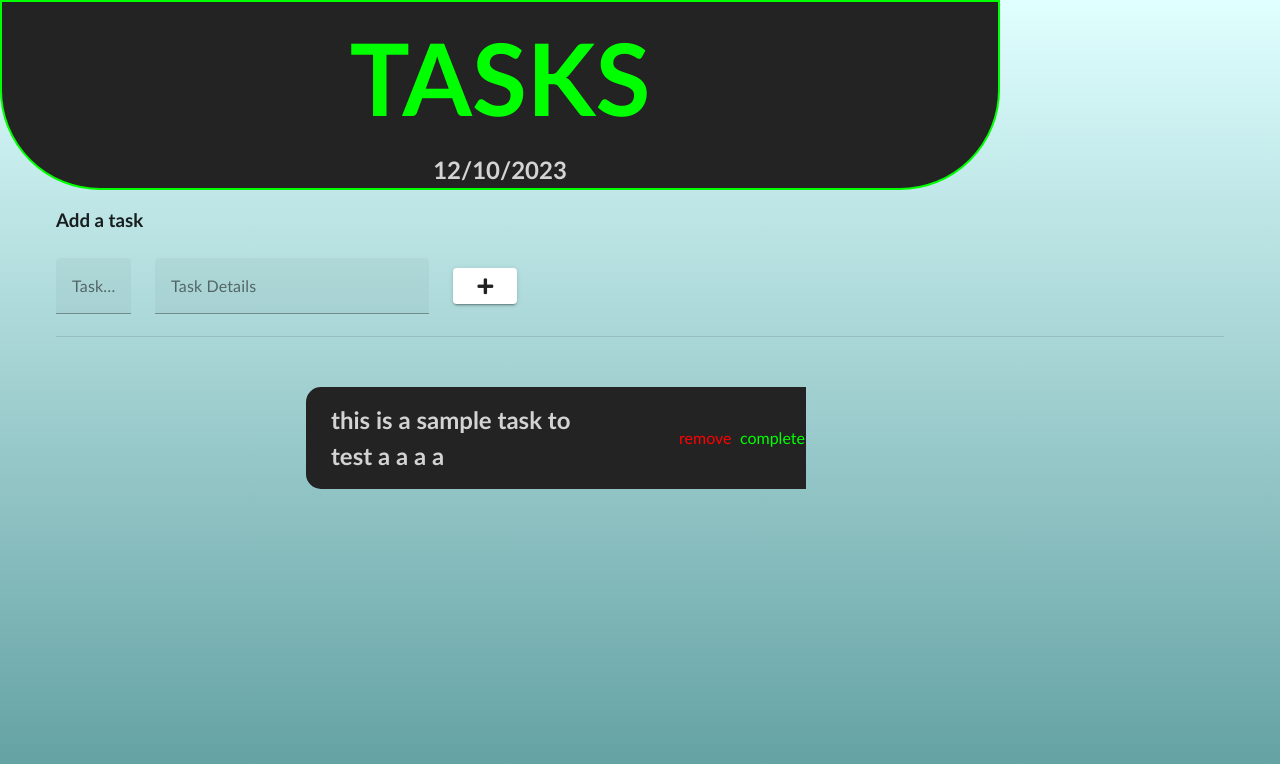
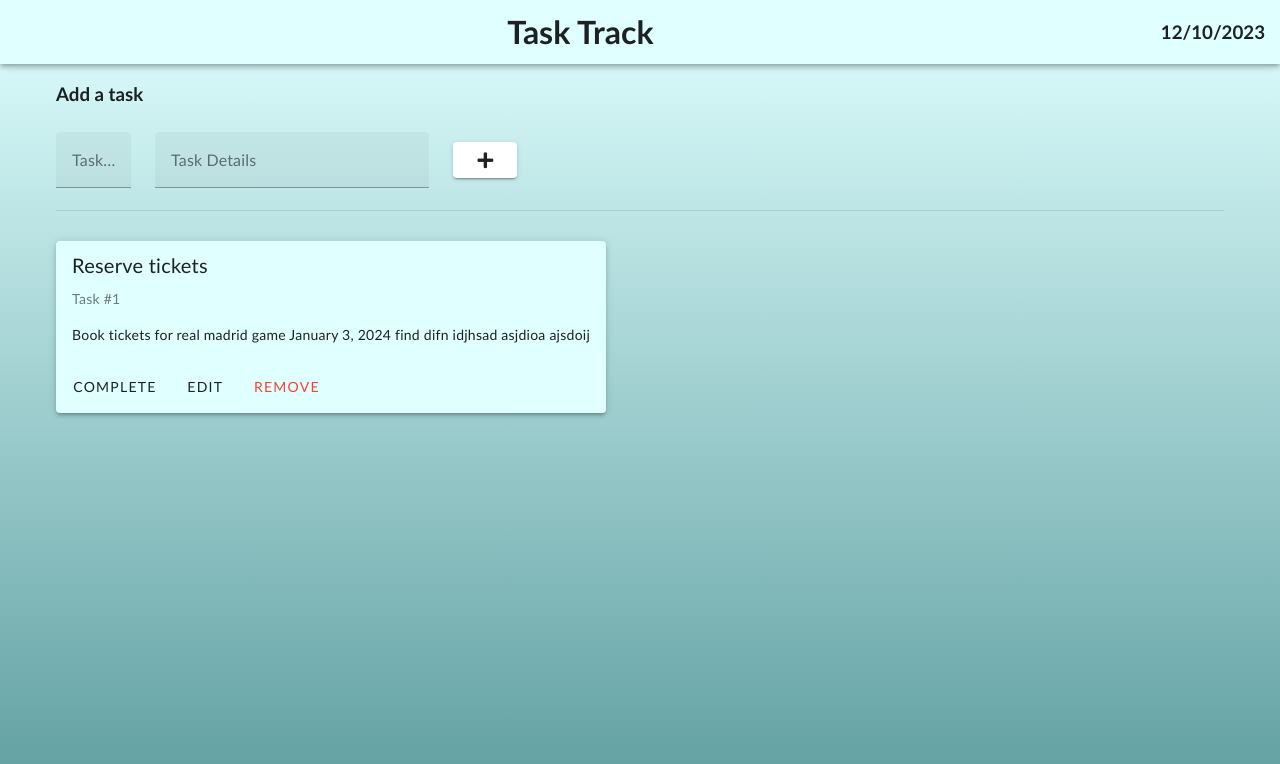
Before and after one commit to elipaulsen/TaskTrack, a Vue app: page / in a window 1280 px wide. Shown: the top 764 px of the page. Built offline with nearby package versions, Linux system fonts and the light colour scheme.

Commit message:
reworked components with vuetify components

```diff
--- a/src/components/Banner.vue
+++ b/src/components/Banner.vue
@@ -1,8 +1,8 @@
 <template>
-  <div class="banner">
-    <h1>TASKS</h1>
-    <h2>{{ date }}</h2>
-  </div>
+  <v-app-bar app class="banner">
+    <h1>Task Track</h1>
+    <h3>{{ date }}</h3>
+  </v-app-bar>
 </template>
 
 <script>
@@ -26,29 +26,16 @@
 
 <style scoped>
   .banner {
-    background-color: rgb(35, 35, 35);
-    text-align: center;
-    border-radius: 0 0 100px 100px;
-    border-width: 2px;
-    border-style: solid;
-    border-color: lime;
-    width: 1000px;
+    background-color: lightcyan !important;
+  }
+  .banner h1 {
+    display: flex;
+    justify-content: center;
+    align-items: center;
+    width: 100%; /* Ensure the content takes up the full width */
   }
 
-  .router {
-    display: flex;
-    justify-content: space-around; /* Adjust as needed */
-    padding: 10px;
-  }
-
-  h1 {
-    color: lime;
-    font-size: 100px;
-    margin: 0 0 0 0;
-  }
-
-  h2 {
-    color: lightgrey;
-    margin: 0 0 0 0;
+  .banner h3 {
+    margin-right: 15px;
   }
 </style>
--- a/src/components/Task.vue
+++ b/src/components/Task.vue
@@ -1,73 +1,58 @@
-<!-- Task.vue -->
 <template>
-  <div class="task" :class="{ completed: isCompleted }">
-    <h2 :class="{ completed: isCompleted }">{{ task }}</h2>
-    <button class="remBtn" @click="removeTask">remove</button>
-    <button class="cmpBtn" @click="markAsComplete">complete</button>
-  </div>
+  <v-card class="task-card" :elevation="cardElevation" shaped outlined @mouseenter="hover" @mouseleave="nhover" draggable="true">
+    <v-card-title>
+      {{ TaskName }}
+    </v-card-title>
+
+    <v-card-subtitle>
+      {{ TaskNum }}
+    </v-card-subtitle>
+
+    <v-card-text>
+      {{ TaskDetails }}
+    </v-card-text>
+
+    <v-card-actions>
+      <v-btn text>
+        Complete
+      </v-btn>
+      <v-btn text>
+        Edit
+      </v-btn>
+      <v-btn text color="red">
+        Remove
+      </v-btn>
+    </v-card-actions>
+  </v-card>
 </template>
 
 <script>
   export default {
     data () {
       return {
-      isCompleted: false,
-      task: "this is a sample task to test a a a a"
+        cardElevation: 3,
+        TaskName: "Reserve tickets",
+        TaskDetails: "Book tickets for real madrid game January 3, 2024 find difn idjhsad asjdioa ajsdoij ",
+        TaskNum: "Task #1",
       };
     },
 
     methods: {
-    markAsComplete() {
-      this.isCompleted = true;
-      console.log("Task completed:", this.task);
+      hover() {
+        this.cardElevation = 24; // Set the elevation value when the mouse enters the card
       },
+      nhover() {
+        this.cardElevation = 3;
+      }
+    },
+  }
 
-    removeTask() {
-      // Add logic here to handle task removal
-      console.log("Task removed:", this.task);
-      // You might want to update the task list or perform other actions
-    }
-  }
-};
 </script>
 
 <style scoped>
-  .task {
-    margin-top: 50px;
-    display: flex;
-    height: auto;
-    margin-left: 250px;
-    width: 500px;
-    margin-bottom: 8px;
-    border-radius: 15px 15px 15px 15px;
-    background-color: rgb(35, 35, 35);
+  .task-card {
+    background-color: lightcyan;
+    margin-top: 30px;
+    max-width: max-content;
   }
-
-  .task h2 {
-    padding-top: 15px;
-    padding-bottom: 15px;
-    margin-left: 25px;
-    margin-right: 100px;
-    color: lightgray;
-  }
-
-  .remBtn {
-    border-color: red;
-    color: red;
-    background-color: rgb(35, 35, 35);
-    width: 100px;
-  }
-
-  .cmpBtn {
-    border-color: lime;
-    color: lime;
-    width: 100px;
-    background-color: rgb(35,35,35);
-  }
-
-  .completed h2 {
-    text-decoration: line-through;
-    color: rgb(72, 72, 72);
-  }
-
 </style>
```
Lines whose indentation alone changed are shown as unchanged.
